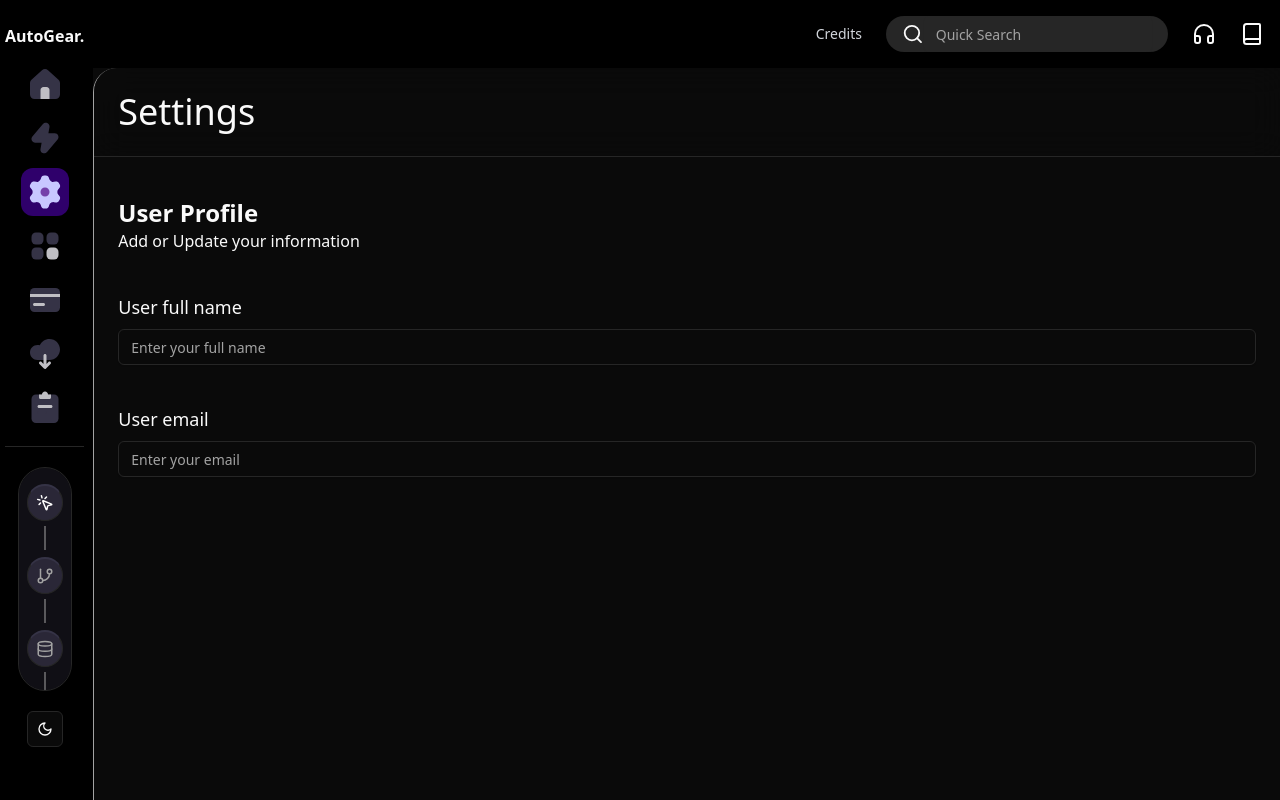
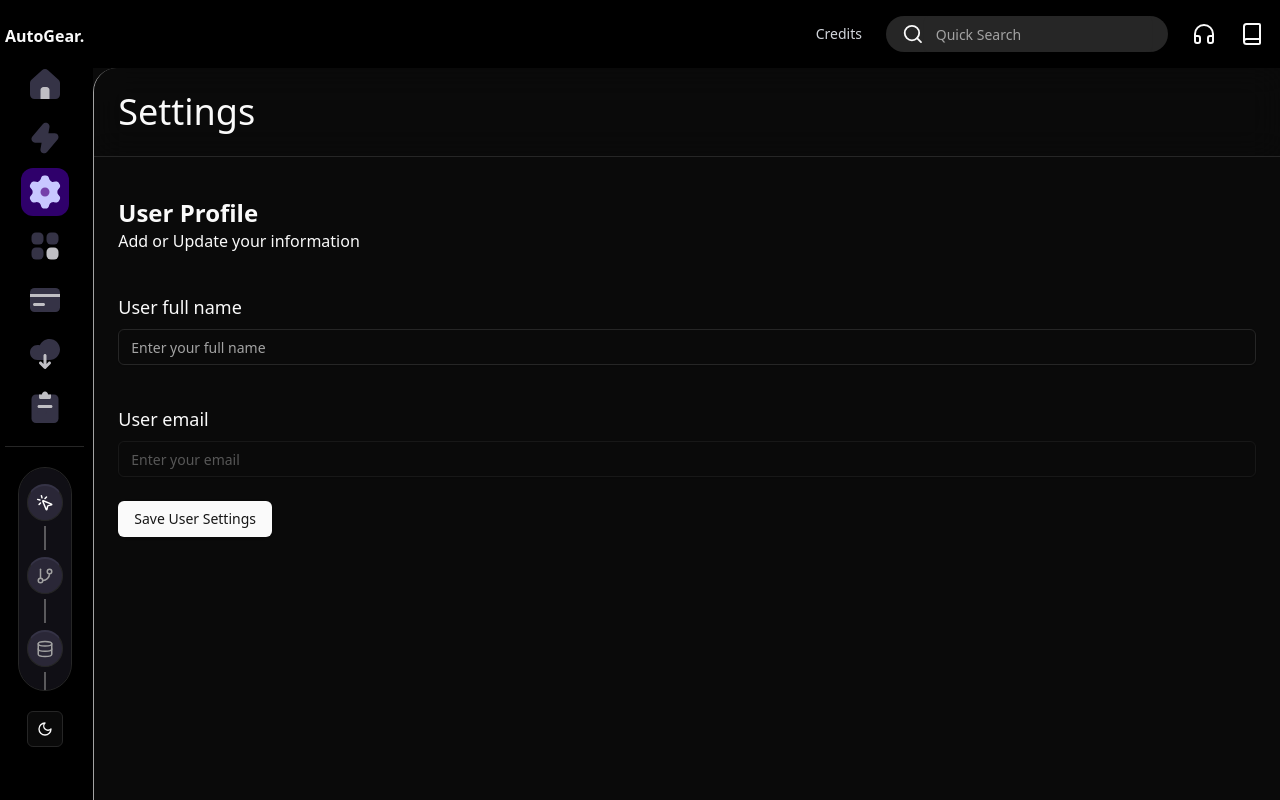
Before and after one commit to ShivanshTripathi247/autogear, a Next.js app: page /settings in a window 1280 px wide. Built offline with nearby package versions, Linux system fonts and the light colour scheme; a web font is replaced by a local one.

Commit message:
form 0.2

```diff
--- a/components/forms/profile-form.tsx
+++ b/components/forms/profile-form.tsx
@@ -6,6 +6,8 @@ import { zodResolver } from '@hookform/resolvers/zod'
 import { EditUserProfile } from '@/lib/types'
 import { Form, FormControl, FormField, FormItem, FormLabel, FormMessage } from '../ui/form'
 import { Input } from '../ui/input'
+import { Button } from '../ui/button'
+import { Loader2 } from 'lucide-react'
 type Props = {}
 
 const ProfileForm = (props: Props) => {
@@ -41,7 +43,7 @@ const ProfileForm = (props: Props) => {
         </form>
         <form className='flex flex-col gap-6'>
             <FormField
-            disabled={isLoading}
+            disabled={true}
             control={form.control}
             name="email"
             render={({ field }) => (
@@ -59,6 +61,19 @@ const ProfileForm = (props: Props) => {
                 </FormItem>
             )}
             />
+            <Button type='submit'
+             disabled={isLoading}
+             className='self-start hover:bg-[#2F006B] hover:text-white'
+             >
+             {isLoading ? (<>
+                <Loader2 className='mr-2 h-4 w-4 animate-spin'/>
+                Saving
+             </>
+             ) : (
+                'Save User Settings'
+             )}
+              </Button>
+
         </form>
     </Form>
   )
--- a/package.json
+++ b/package.json
@@ -45,6 +45,7 @@
     "eslint": "^9",
     "eslint-config-next": "15.1.0",
     "postcss": "^8",
+    "prisma": "^6.3.0",
     "tailwindcss": "^3.4.1",
     "typescript": "^5"
   }
```
Also changed, not shown: lib/db.ts (added, +10 -0 lines), 1 other file (tests, documents, lock files or other folders).
